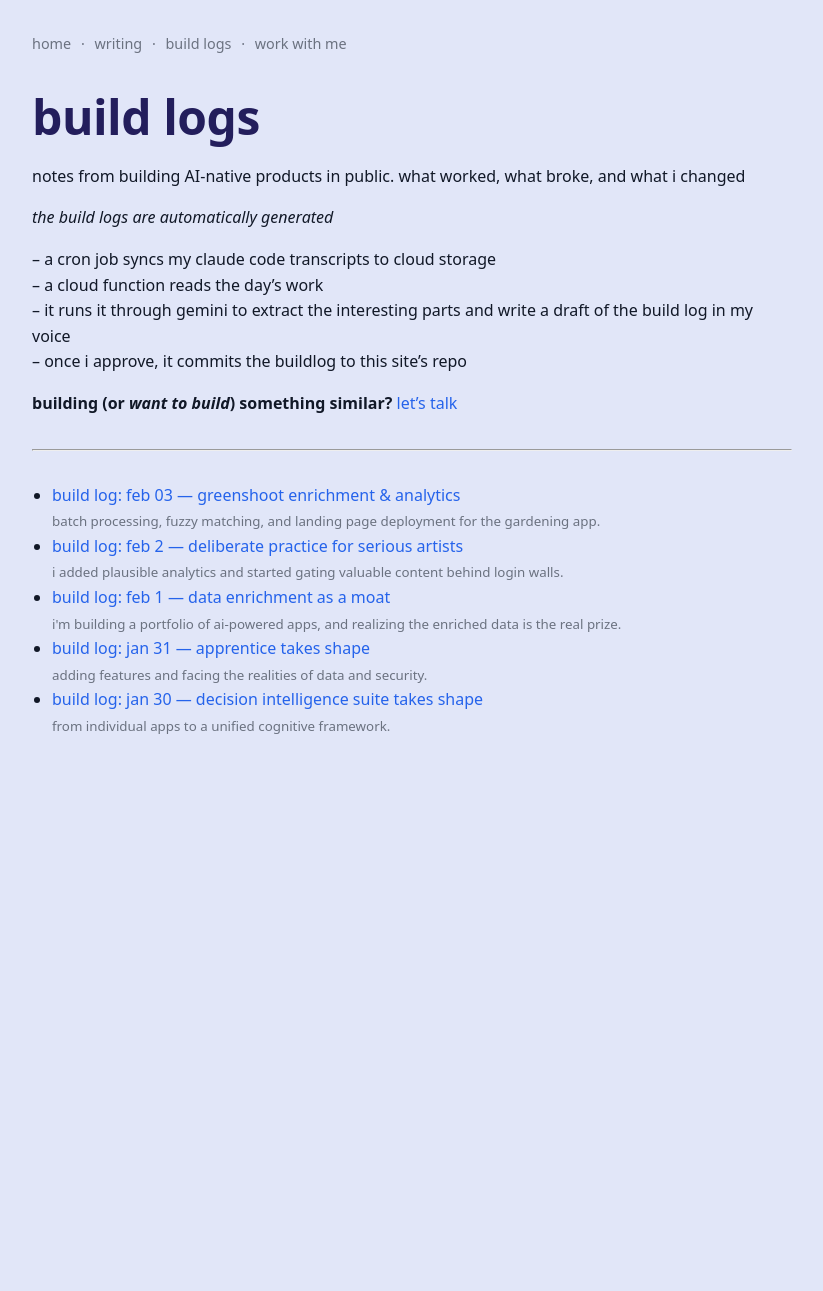
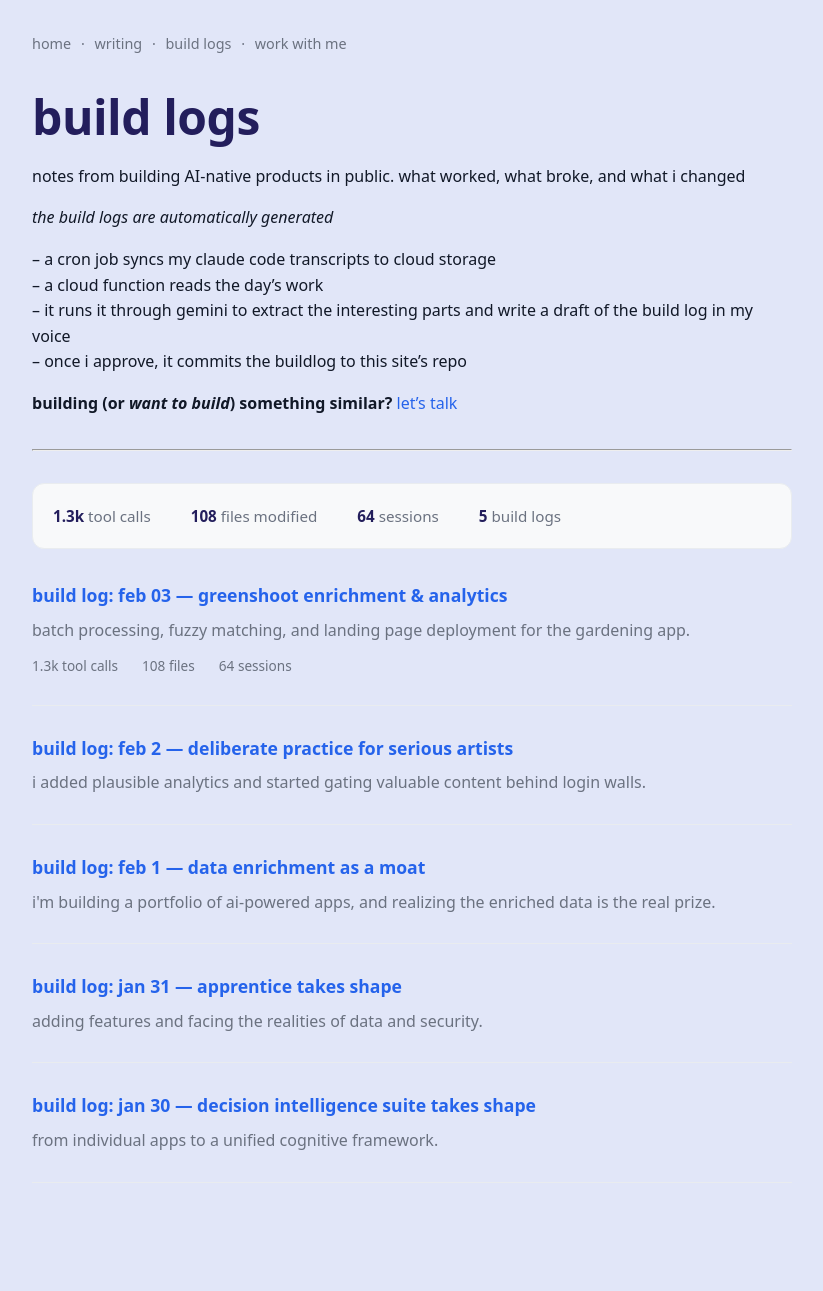
Before and after one commit to davidcrowe/reducibl.com, a Jekyll site: the page built from buildlogs.md, in a window 1280 px wide. Shown: the whole page, without its empty margins (228-1051 px from the left). Built offline with Jekyll 4.4.1, drawn with Linux system fonts in a browser that asks for light colours; before the commit the page ends 900 px from its top, so only the background shows below that.

Commit message:
improve build log stats styling, add aggregate stats to index

```diff
--- a/build.html
+++ b/build.html
@@ -42,7 +42,7 @@ description: "i work directly with founders and teams to build AI systems fast
 
 <hr style="border: none; border-top: 1px solid rgba(35,30,92,0.15); margin: 3rem 0 2rem;">
 
-<h3>frequently asked questions</h3>
+<h3>faq</h3>
 
 <h4>the intro call</h4>
 
--- a/buildlogs.md
+++ b/buildlogs.md
@@ -18,13 +18,40 @@ notes from building AI-native products in public. what worked, what broke, and w
 
 <hr style="margin: 2rem 0;">
 
-<ul>
+{% assign buildlogs = site.posts | where_exp: "post", "post.categories contains 'buildlog'" %}
+{% assign total_tools = 0 %}
+{% assign total_files = 0 %}
+{% assign total_sessions = 0 %}
+{% for post in buildlogs %}
+  {% if post.toolCallCount %}{% assign total_tools = total_tools | plus: post.toolCallCount %}{% endif %}
+  {% if post.filesWrittenCount %}{% assign total_files = total_files | plus: post.filesWrittenCount %}{% endif %}
+  {% if post.sessionCount %}{% assign total_sessions = total_sessions | plus: post.sessionCount %}{% endif %}
+{% endfor %}
+
+{% if total_tools > 0 %}
+<div style="background: var(--card-bg, #f8f9fa); border: 1px solid var(--border, #e9ecef); border-radius: 12px; padding: 1.25rem; margin-bottom: 2rem;">
+  <div style="display: flex; flex-wrap: wrap; gap: 1.25rem 2.5rem; font-size: 0.95rem;">
+    <div><strong style="color: var(--heading, #231E5C);">{{ total_tools | divided_by: 1000.0 | round: 1 }}k</strong> <span style="color: var(--muted, #666);">tool calls</span></div>
+    <div><strong style="color: var(--heading, #231E5C);">{{ total_files }}</strong> <span style="color: var(--muted, #666);">files modified</span></div>
+    <div><strong style="color: var(--heading, #231E5C);">{{ total_sessions }}</strong> <span style="color: var(--muted, #666);">sessions</span></div>
+    <div><strong style="color: var(--heading, #231E5C);">{{ buildlogs.size }}</strong> <span style="color: var(--muted, #666);">build logs</span></div>
+  </div>
+</div>
+{% endif %}
+
+<ul class="buildlog-list" style="list-style: none; padding: 0;">
   {% for post in site.posts %}
     {% unless post.categories contains "buildlog" %}{% continue %}{% endunless %}
-    <li>
-      <a href="{{ post.url | relative_url }}">{{ post.title }}</a>
-      <br/>
-      <small>{{ post.description }}</small>
+    <li style="margin-bottom: 1.75rem; padding-bottom: 1.75rem; border-bottom: 1px solid var(--border, #e9ecef);">
+      <a href="{{ post.url | relative_url }}" style="font-size: 1.1rem; font-weight: 600;">{{ post.title }}</a>
+      <p style="margin: 0.5rem 0 0; color: var(--muted, #666);">{{ post.description }}</p>
+      {% if post.toolCallCount %}
+      <div style="margin-top: 0.75rem; font-size: 0.85rem; color: var(--muted, #666); display: flex; flex-wrap: wrap; gap: 0.5rem 1.5rem;">
+        <span>{{ post.toolCallCount | divided_by: 1000.0 | round: 1 }}k tool calls</span>
+        {% if post.filesWrittenCount %}<span>{{ post.filesWrittenCount }} files</span>{% endif %}
+        {% if post.sessionCount %}<span>{{ post.sessionCount }} sessions</span>{% endif %}
+      </div>
+      {% endif %}
     </li>
   {% endfor %}
 </ul>
```
Also changed, not shown: _layouts/post.html (+13 -14 lines).
